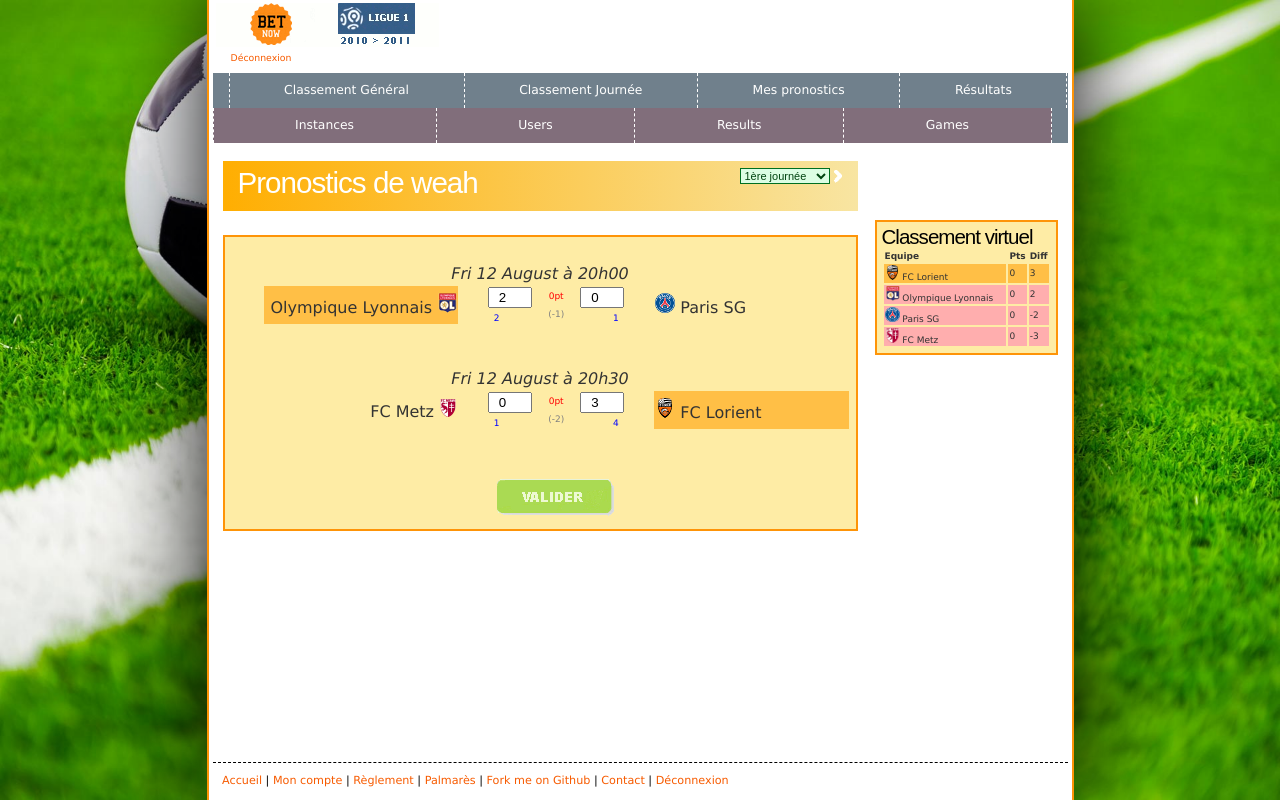
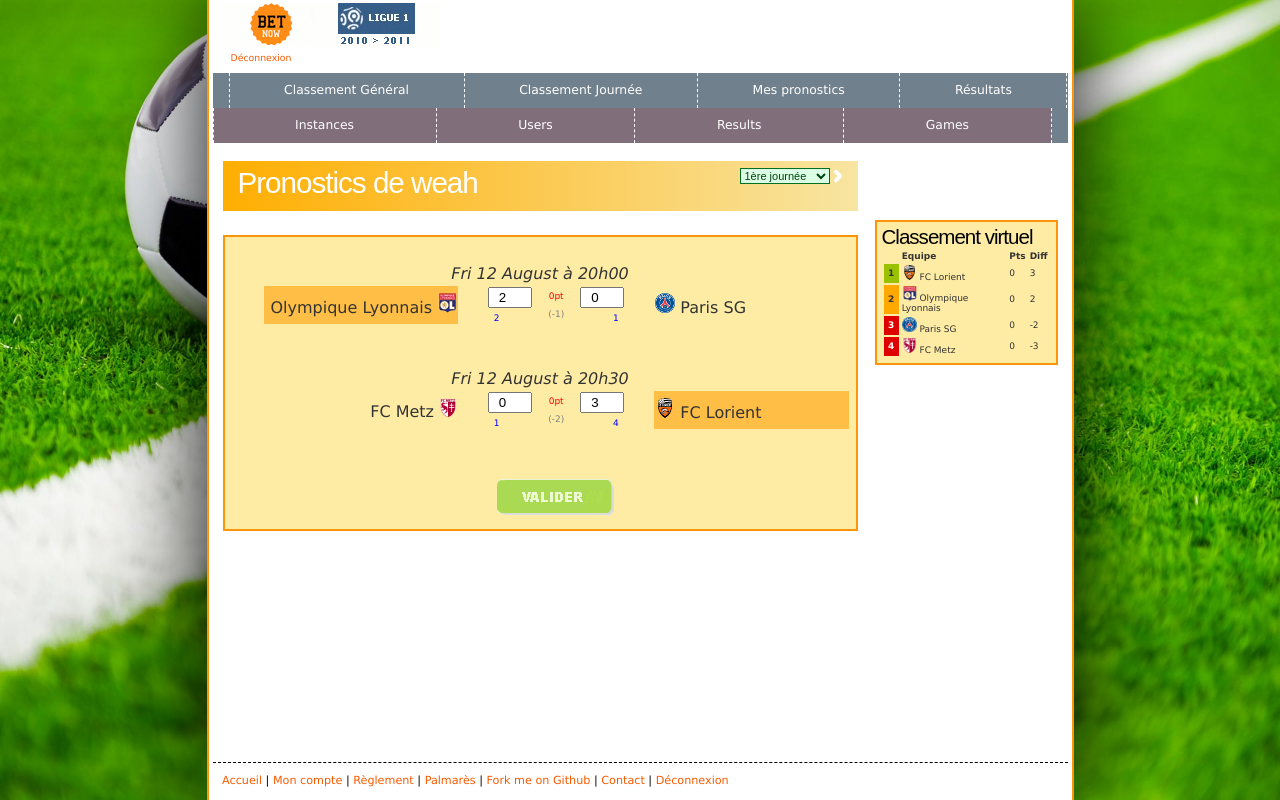
Before and after one commit to johanpoirier/bet4l1, a PHP site: page /?op=edit_pronos&user=2 in a window 1280 px wide. Run offline with PHP 8.4, Linux system fonts and the light colour scheme; the visitor is signed in with stand-in values (Sample User, id 1); data comes from the database, SQL or seed files in the repository; data that the repository does not hold is empty.

Commit message:
Color and rank for team ranking

```diff
--- a/app/lib/engine.php
+++ b/app/lib/engine.php
@@ -1067,6 +1067,7 @@
         foreach ($ranked_teams as $team) {
             $this->template->assign_block_vars('teams', array(
                 'ID' => $team['teamID'],
+                'RANK' => $team['rank'],
                 'NAME' => $team['name'],
                 'IMG' => $this->template_web_location . '/images/fanions/' . formatImageFilename($team['name']) . '.png',
                 'POINTS' => $team['points'],
@@ -1154,6 +1155,7 @@
         foreach ($ranked_teams as $team) {
             $this->template->assign_block_vars('teams', array(
                 'ID' => $team['teamID'],
+                'RANK' => $team['rank'],
                 'NAME' => $team['name'],
                 'IMG' => $this->template_web_location . '/images/fanions/' . formatImageFilename($team['name']) . '.png',
                 'POINTS' => $team['points'],
--- a/app/lib/teams.php
+++ b/app/lib/teams.php
@@ -55,11 +55,17 @@
         }
 
         // Coloration des qualifies
-        for($i = 0; $i < 2; $i++) {
+        for($i = 0; $i < sizeof($array_teams); $i++) {
+            $array_teams[$i]['rank'] = $i + 1;
+            if ($i < 4) {
                 $array_teams[$i]['class'] = "first";
             }
-        for($i = sizeof($array_teams) - 1; $i > (sizeof($array_teams) - 4); $i--) {
+            if ($i === sizeof($array_teams) - 3) {
+                $array_teams[$i]['class'] = "penultimate";
+            }
+            if ($i > sizeof($array_teams) - 3) {
                 $array_teams[$i]['class'] = "last";
+            }
         }
 
         return $array_teams;
@@ -110,11 +116,17 @@
         usort($array_teams, "compare_pronoteams_1to1");
 
         // Coloration des qualifies
-        for($i = 0; $i < 2; $i++) {
+        for($i = 0; $i < sizeof($array_teams); $i++) {
+            $array_teams[$i]['rank'] = $i + 1;
+            if ($i < 4) {
                 $array_teams[$i]['class'] = "first";
             }
-        for($i = sizeof($array_teams) - 1; $i > (sizeof($array_teams) - 4); $i--) {
+            if ($i === sizeof($array_teams) - 3) {
+                $array_teams[$i]['class'] = "penultimate";
+            }
+            if ($i > sizeof($array_teams) - 3) {
                 $array_teams[$i]['class'] = "last";
+            }
         }
 
         return $array_teams;
--- a/app/template/l1orange/edit_bets.tpl
+++ b/app/template/l1orange/edit_bets.tpl
@@ -69,10 +69,14 @@
         <div id="pool_{POOL_NAME}_ranking">
           <table style="font-size:9px;">
             <tr>
-              <td width="80%"><b>Equipe</b></td><td width="10%"><b>Pts</b></td><td width="10%"><b>Diff</b></td>
+              <td width="10%"></td>
+              <td width="70%"><b>Equipe</b></td>
+              <td width="10%"><b>Pts</b></td>
+              <td width="10%"><b>Diff</b></td>
             </tr>
             <!-- BEGIN teams -->
-            <tr class="{teams.CLASS}">
+            <tr>
+              <td class="{teams.CLASS}">{teams.RANK}</td>
               <td id="team_{teams.ID}"><img width="15px" src="{teams.IMG}" alt="{teams.NAME}" /> {teams.NAME}</td>
               <td>{teams.POINTS}</td>
               <td>{teams.DIFF}</td>
--- a/app/template/l1orange/pc.css
+++ b/app/template/l1orange/pc.css
@@ -272,7 +272,7 @@
 }
 
 /************* *****************/
-td.win, tr.first {
+td.win {
     background-color: #FFBF46;
 }
 
@@ -284,17 +284,29 @@
     background-color: transparent;
 }
 
-table.first {
-    background-color: #FEECA5;
+.first {
+    background-color: #9ac100;
+    font-weight: bold;
+    text-align: center;
 }
 
-table.last, tr.last {
-    background-color: #ffaeae;
+.penultimate  {
+    background-color: #ffa800;
+    font-weight: bold;
+    text-align: center;
+}
+
+.last {
+    background-color: #de0000;
+    color: #fff;
+    font-weight: bold;
+    text-align: center;
 }
 
 table.me {
     background-color: #FBD670;
 }
+
 
 /************* CLASSES ***************/
 .maincontent {
```
Also changed, not shown: app/template/l1orange/view_results.tpl (+6 -2 lines). Lines whose indentation alone changed are shown as unchanged.
